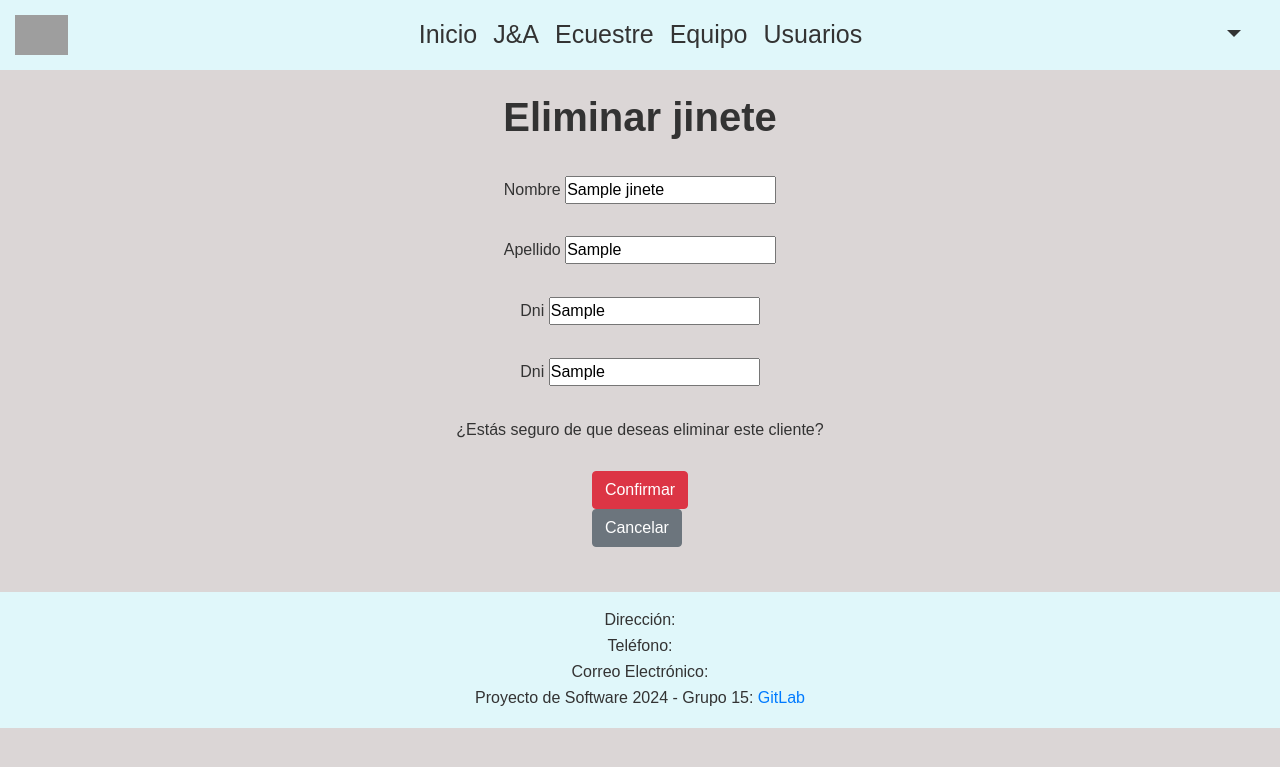
After one commit to Teddyware01/CEDICA, a Flask app: template admin/src/web/templates/jya/eliminar_jya.html in a window 1280 px wide. The commit adds this page. Shown: the top 767 px of the page. Run offline with Flask 3, Linux system fonts and the light colour scheme; the template is opened without the code that fills it: values that come from a table or form of the project are taken from there, others are empty; tables that the repository leaves empty hold one stand-in row (values such as "Sample post"); some libraries are stand-ins or nearby versions; grey boxes are pictures that could not be loaded.

Commit message:
Eliminar y ver hechos.

```diff
--- /dev/null
+++ b/admin/src/web/templates/jya/eliminar_jya.html
@@ -0,0 +1,36 @@
+{% extends "layout.html" %}
+
+{% block title %}Eliminar jinete{% endblock %}
+
+{% block content %}
+    <h1 class="text-center">Eliminar jinete</h1>
+
+    <div>
+        <label for="nombre">Nombre</label>
+        <input type="text" id="nombre" name="nombre" value="{{ jinete.nombre }}" readonly>
+    </div>
+
+    <div>
+        <label for="apellido">Apellido</label>
+        <input type="text" id="apellido" name="apellido" value="{{ jinete.apellido }}" readonly>
+    </div>
+
+    <div>
+        <label for="dni">Dni</label>
+        <input type="text" id="dni" name="dni" value="{{ jinete.dni }}" readonly>
+    </div>
+
+    <div>
+        <label for="dni">Dni</label>
+        <input type="text" id="dni" name="dni" value="{{ jinete.dni }}" readonly>
+    </div>
+
+    <p>¿Estás seguro de que deseas eliminar este cliente?</p>
+
+    <div class="form-actions">
+        <form action="{{ url_for('jya.delete_jinete', jinete_id=jinete.id) }}" method="POST">
+            <button type="submit" class="btn btn-danger">Confirmar</button>
+        </form>
+        <a href="{{ url_for('jya.listar_jinetes') }}" class="btn btn-secondary">Cancelar</a>
+    </div>
+{% endblock %}
--- a/admin/src/web/templates/jya/listado_jya.html
+++ b/admin/src/web/templates/jya/listado_jya.html
@@ -45,7 +45,7 @@
                         <td>{{ jinete.apellido }}</td>
                         <td>{{ jinete.dni }}</td>
                         <td>
-                            <a href="{{ url_for('jya.view_jinete') }}" class="btn btn-edit btn-primary">Ver jinete</a>
+                            <a href="{{ url_for('jya.view_jinete', jinete_id=jinete.id) }}" class="btn btn-edit btn-primary">Ver jinete</a>
                             <a href="{{ url_for('jya.edit_jinete_form', jinete_id=jinete.id) }}" class="btn btn-edit btn-secondary">Editar jinete</a>
                             <a href="{{ url_for('jya.delete_jinete_form', jinete_id=jinete.id) }}" class="btn btn-delete btn-secondary">Eliminar jinete</a>
                         </td>
```
Also changed, not shown: admin/src/web/controllers/jya.py (+12 -12 lines), admin/src/web/templates/jya/ver_jya.html (added, +26 -0 lines).
